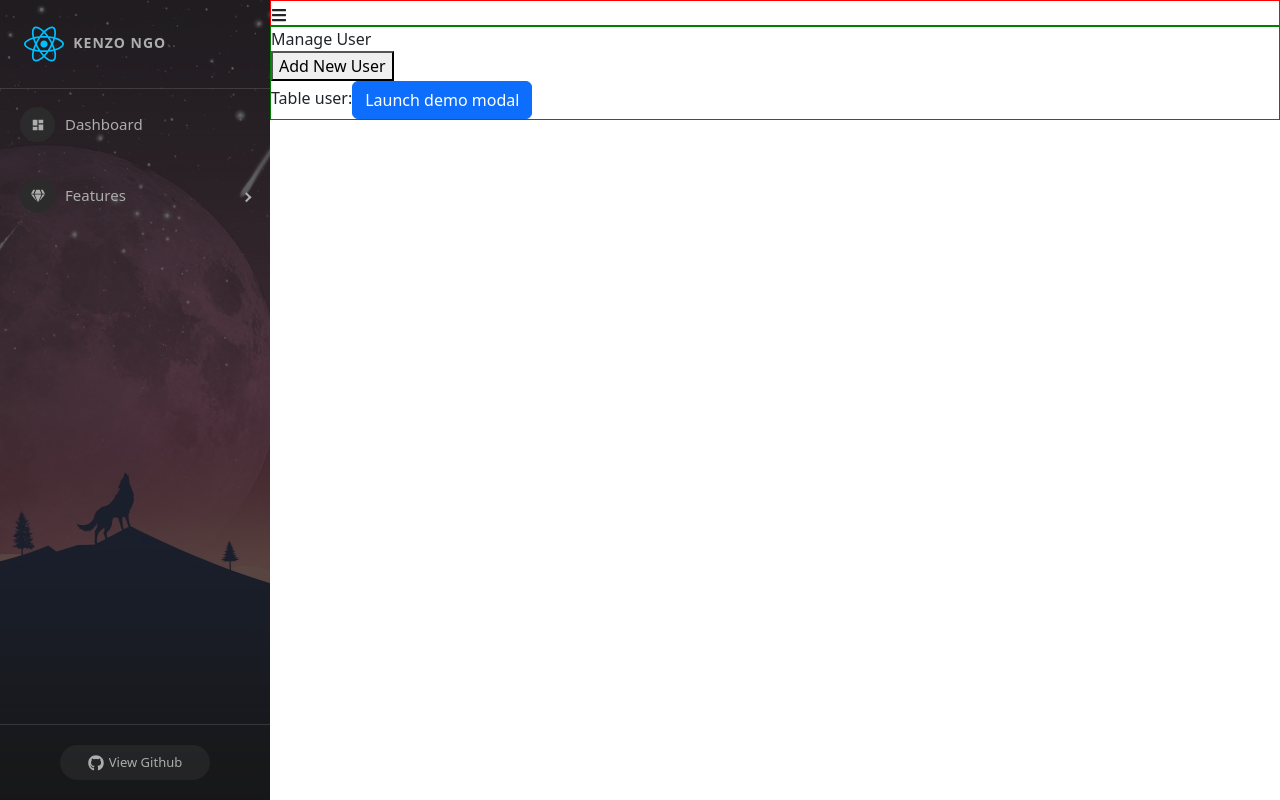
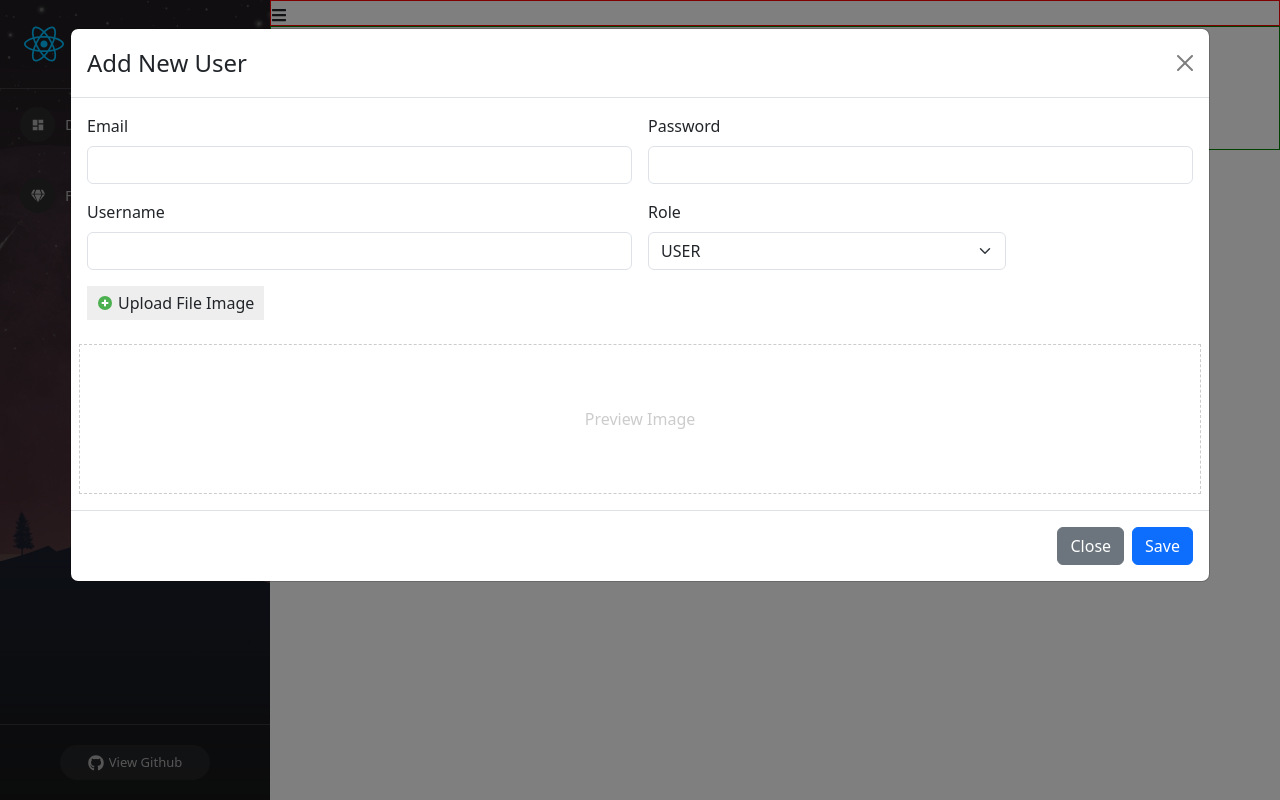
Before and after one commit to kenzongo/learning-reactjs, a React (Create React App) app: page /admins/manage-users in a window 1280 px wide. Both pictures are taken after a click on the button "Add New User". Built offline with nearby package versions, Linux system fonts and the light colour scheme.

Commit message:
video 58

```diff
--- a/src/components/Admin/Content/ManageUser.js
+++ b/src/components/Admin/Content/ManageUser.js
@@ -1,19 +1,34 @@
+import { useState } from "react";
 import ModalCreateUser from "./ModalCreateUser";
+import { FcPlus } from "react-icons/fc";
+import './ManageUser.scss'
 
 const ManageUser = (props) => {
+    const [isModalShow, setModalShow] = useState(false)
+    const handleCloseModal = (value) => {
+        setModalShow(false)
+    }
     return (
         <div className="manage-user-container">
             <div className="manage-user-title">
                 Manage User
             </div>
             <div className="manage-user-content">
-                <div>
-                    <button>Add New User</button>
+                <div className="btn-add-user">
+                    <button
+                        className="btn btn-primary"
+                        onClick={() => setModalShow(true)}
+                    >
+                        <FcPlus />Add New User
+                    </button>
                 </div>
-                <div>
+                <div className="table-users-container">
                     Table user:
-                    <ModalCreateUser />
                 </div>
+                <ModalCreateUser
+                    show={isModalShow}
+                    setShow={handleCloseModal}
+                />
             </div>
         </div>
     )
--- /dev/null
+++ b/src/components/Admin/Content/ManageUser.scss
@@ -0,0 +1,12 @@
+.manage-user-container {
+    padding: 10px;
+    .manage-user-title {
+        font-size: 20px;
+        font-weight: 600;
+    }
+    .manage-user-content {
+        .btn-add-user {
+            margin: 5px 0;
+        }
+    }
+}
--- a/src/components/Admin/Content/ModalCreateUser.js
+++ b/src/components/Admin/Content/ModalCreateUser.js
@@ -3,29 +3,41 @@ import Button from 'react-bootstrap/Button';
 import Modal from 'react-bootstrap/Modal';
 import './ModalCreateUser.scss'
 import { FcPlus } from "react-icons/fc";
+import axios from 'axios'
 
-const ModalCreateUser = (props) => {
-    const [show, setShow] = useState(false);
+const ModalCreateUser = ({ show, setShow }) => {
     const [email, setEmail] = useState("");
     const [password, setPassword] = useState("");
     const [username, setUsername] = useState("");
     const [role, setRole] = useState("USER");
     const [image, setImage] = useState("");
     const [previewImage, setPreviewImage] = useState("");
-    const handleClose = () => setShow(false);
-    const handleShow = () => setShow(true);
+    const handleClose = () => {
+        setShow(false);
+        setEmail("")
+        setPassword("")
+        setUsername("")
+        setRole("USER")
+        setImage("")
+    };
     const handleUploadImage = (event) => {
         if (event.target && event.target.files && event.target.files[0]) {
             setPreviewImage(URL.createObjectURL(event.target.files[0]))
             setImage(event.target.files[0])
         }
     }
+    const handleSubmitCreateUser = async () => {
+        const data = new FormData();
+        data.append('email', email);
+        data.append('password', password);
+        data.append('username', username);
+        data.append('role', role);
+        data.append('userImage', image);
+        let res = await axios.post('http://localhost:8081/api/v1/participant', data)
+        console.log('>>> Check response', res)
+    }
     return (
         <>
-            <Button variant="primary" onClick={handleShow}>
-                Launch demo modal
-            </Button>
-
             <Modal
                 show={show}
                 onHide={handleClose}
@@ -100,8 +112,8 @@ const ModalCreateUser = (props) => {
                     <Button variant="secondary" onClick={handleClose}>
                         Close
                     </Button>
-                    <Button variant="primary" onClick={handleClose}>
-                        Save Changes
+                    <Button variant="primary" onClick={handleSubmitCreateUser}>
+                        Save
                     </Button>
                 </Modal.Footer>
             </Modal>
```
